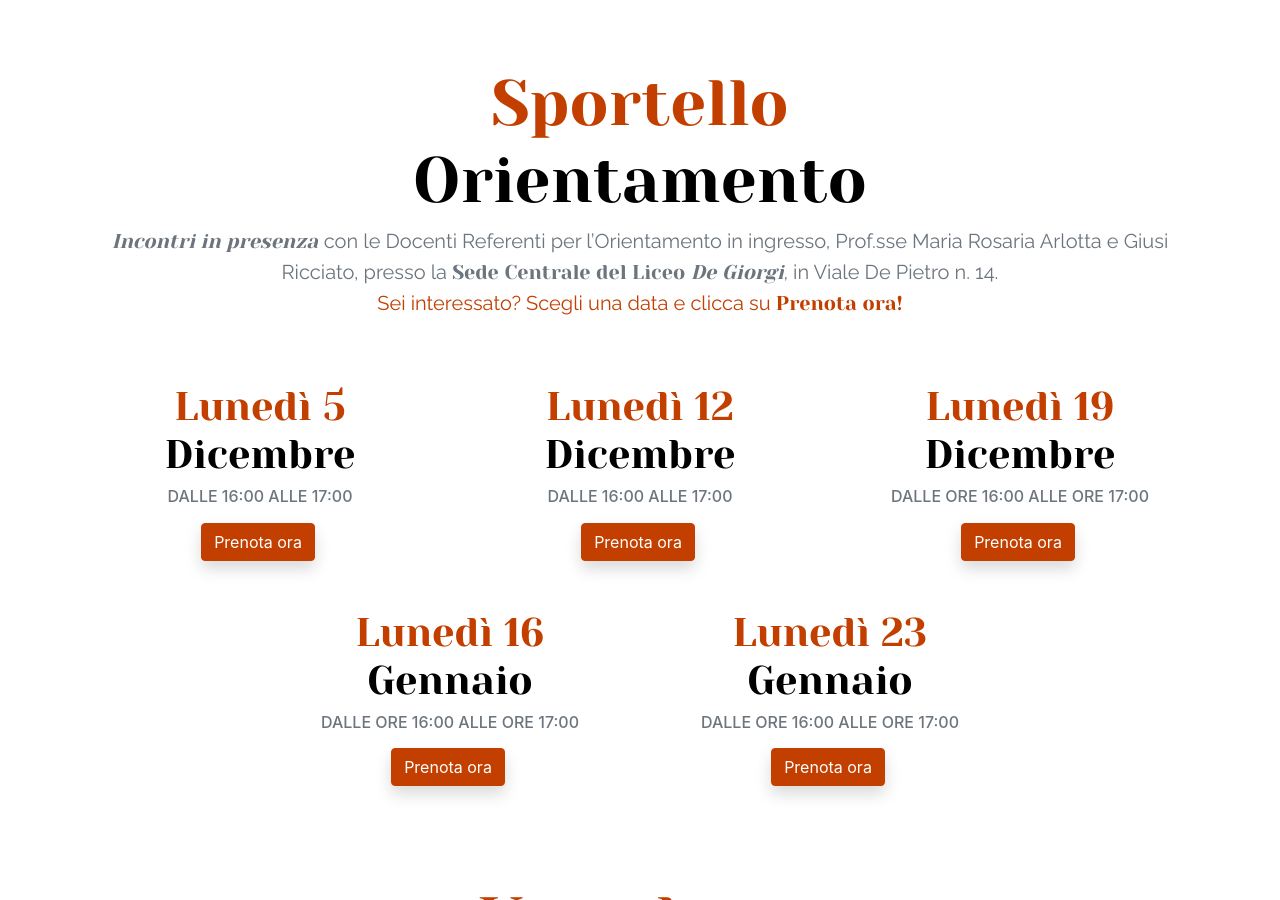
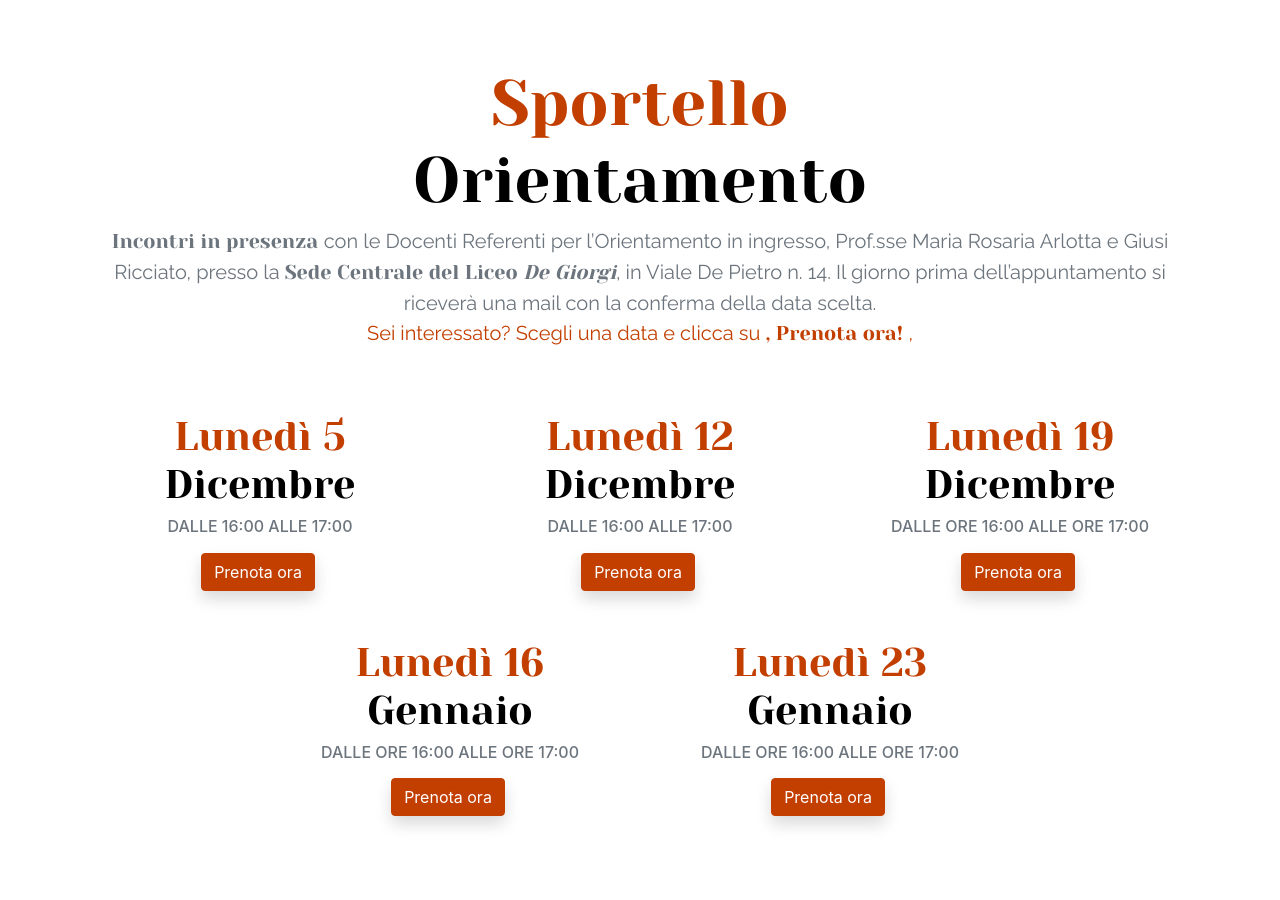
Before and after one commit to PiervitoCreanza/orientamento.liceodegiorgi.edu.it, a Jekyll site: the page built from incontri.html, in a window 1280 px wide and 900 px high, scrolled down 1503 px. Built offline with Jekyll 4.4.1, drawn with Linux system fonts in a browser that asks for light colours.

Commit message:
Updated '_data/incontri.json' via CloudCannon

```diff
--- a/_data/incontri.json
+++ b/_data/incontri.json
@@ -30,7 +30,7 @@
 		},
 		{
 			"titolo": "<span class='text-red'>Sportello</span></br>Orientamento",
-			"sottotitolo": "<b> <i> Incontri in presenza </b> </i> con le Docenti Referenti per l’Orientamento in ingresso, Prof.sse Maria Rosaria Arlotta e Giusi Ricciato, presso la <b>Sede Centrale del Liceo <i>De Giorgi</i></b>, in Viale De Pietro n. 14. <br> <span class='text-red'>Sei interessato? Scegli una data e clicca su <b> Prenota ora! </b> </span>",
+			"sottotitolo": "<b> Incontri in presenza </b> con le Docenti Referenti per l’Orientamento in ingresso, Prof.sse Maria Rosaria Arlotta e Giusi Ricciato, presso la <b>Sede Centrale del Liceo <i>De Giorgi</i></b>, in Viale De Pietro n. 14. Il giorno prima dell’appuntamento si riceverà una mail con la conferma della data scelta. <br> <span class='text-red'>Sei interessato? Scegli una data e clicca su <b>, Prenota ora! </b>, </span>",
 			"date": [
 				{
 					"giorno": "Lunedì 5",
```
